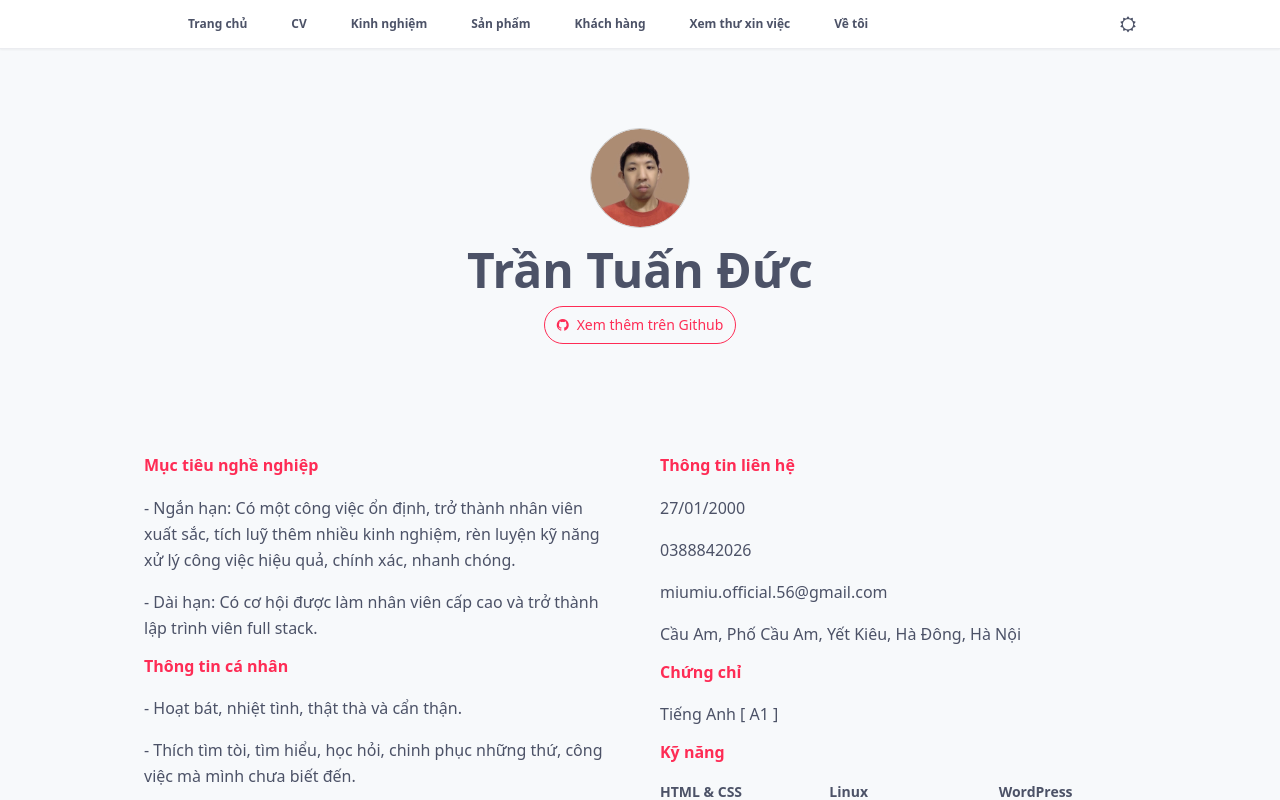
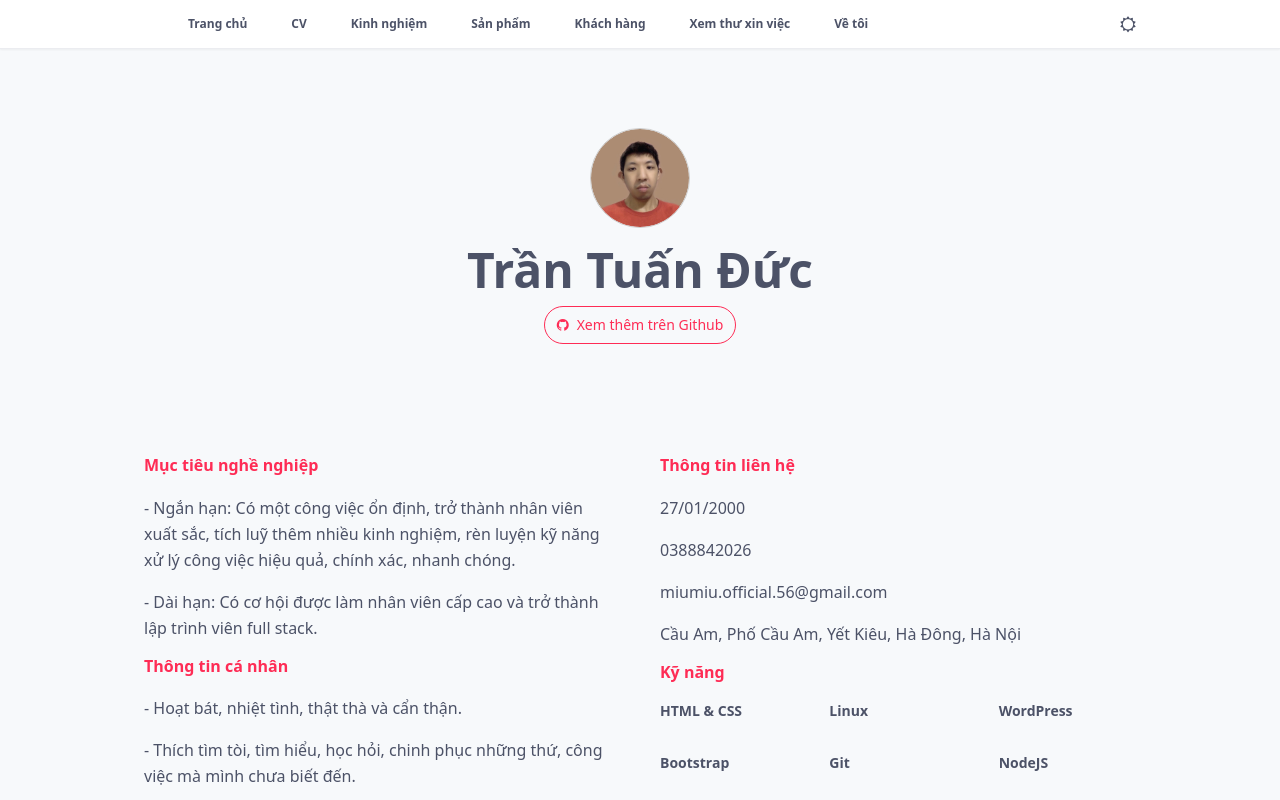
Before and after one commit to tuanductran/cv, a Vue app: page / in a window 1280 px wide. Shown: the top 800 px of the page. Built offline with nearby package versions, Linux system fonts and the light colour scheme.

Commit message:
Remove certificate

```diff
--- a/src/assets/data/infos.json
+++ b/src/assets/data/infos.json
@@ -44,11 +44,6 @@
              "vietsangtao": "Viết sáng tạo"
           },
 
-          "summarize_yourself": [
-             "- Đam mê ngành IT từ lúc còn là học sinh.",
-             "- Là một người điềm tĩnh, thích ứng nhanh với môi trường mới, không ngại khó khăn, hứng thú trong việc tìm ra hướng giải quyết cho vấn đề."
-          ],
-
           "contactinfo_birthday": [
              "27/01/2000"
           ],
@@ -63,10 +58,6 @@
 
           "contactinfo_address": [
              "Cầu Am, Phố Cầu Am, Yết Kiêu, Hà Đông, Hà Nội"
-          ],
-
-          "certificate": [
-             "Tiếng Anh [ A1 ]"
           ],
 
           "skills": {
--- a/src/views/About/index.vue
+++ b/src/views/About/index.vue
@@ -69,12 +69,12 @@
                </p>
                <!-- End skills list -->
                <!-- Certificate -->
-               <h2 class="text-main-color font-bold mb-5">
+               <!-- <h2 class="text-main-color font-bold mb-5">
                   Chứng chỉ
                </h2>
                <p class="leading-relaxed mb-4 last:mb-0 text-color-body dark:text-white" v-for="certificate, k in about.certificate" :key="`certificate-${ k }`">
                   {{ certificate }}
-               </p>
+               </p> -->
                <!-- Skills -->
                <h2 class="text-main-color font-bold mb-5">
                   Kỹ năng
```
